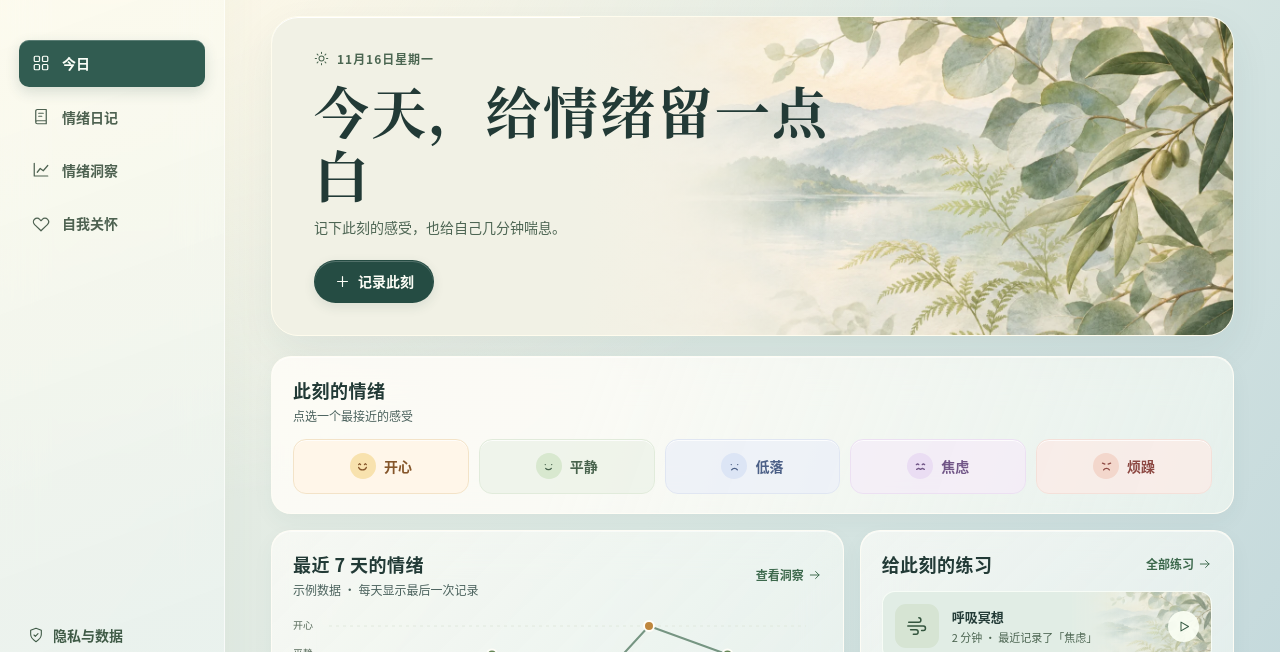
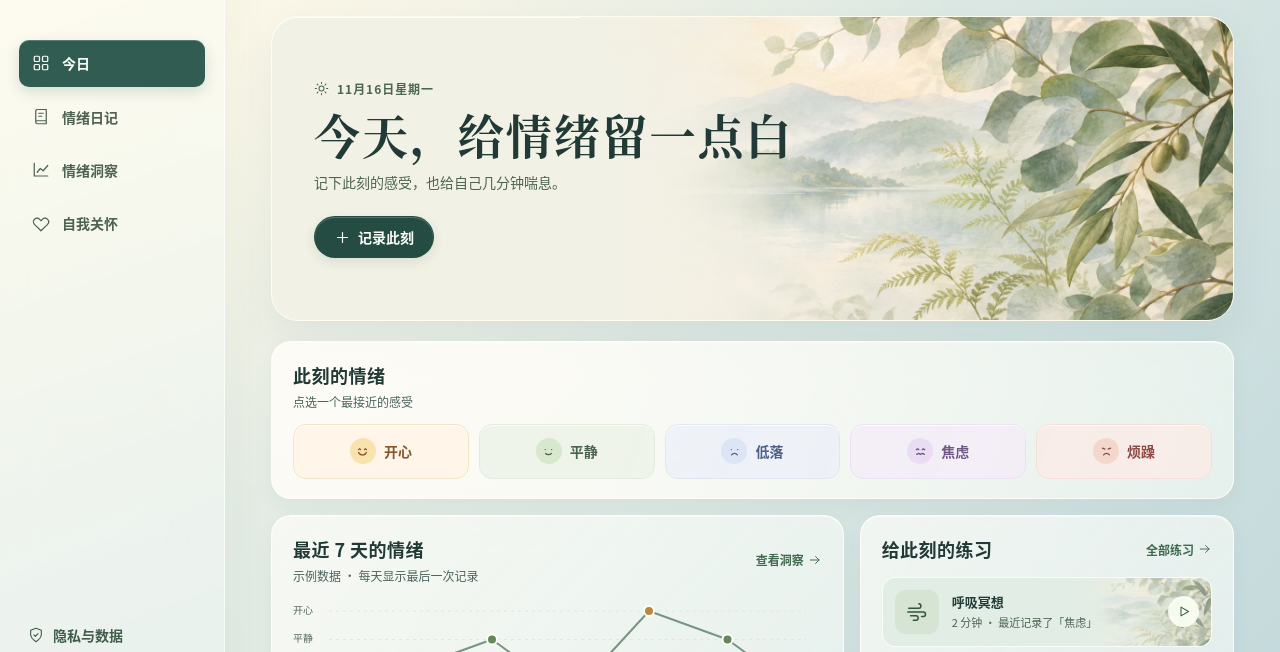
Before and after one commit to charlesshi1212/liubai-mood-log, a plain HTML site: page index.html in a window 1280 px wide. Shown: the part 82-734 px from the top of the page. Drawn offline with Linux system fonts and the light colour scheme.

Commit message:
Balance the home headline on compact screens

```diff
--- a/index.html
+++ b/index.html
@@ -7,7 +7,7 @@
   <meta name="description" content="用一分钟记下情绪，回顾触发因素，找到适合当下的自我关怀练习。">
   <title>留白 Mood Log · 情绪日记与自我关怀</title>
   <link rel="icon" href="mark.svg?v=botanical" type="image/svg+xml">
-  <link rel="stylesheet" href="style.css?v=botanical">
+  <link rel="stylesheet" href="style.css?v=botanical2">
   <script src="app.js?v=botanical" defer></script>
 </head>
 <body>
--- a/style.css
+++ b/style.css
@@ -264,7 +264,7 @@ body {
 .hero-art { left: 32%; background-position: 50% 48%; }
 .hero-art::after { background: linear-gradient(90deg, #f1f1e5, #f1f1e5a3 18%, transparent 46%); }
 .hero-body { max-width: 68%; padding: 32px 42px; }
-.hero h1 { letter-spacing: .04em; font-size: clamp(34px, 4.3vw, 58px); line-height: 1.16; }
+.hero h1 { letter-spacing: .04em; font-size: clamp(32px, 3.6vw, 53px); line-height: 1.16; text-wrap: balance; }
 .hero .primary { margin-top: 22px; border-radius: 30px; padding-inline: 19px; }
 .primary { background: #254c43; box-shadow: inset 0 1px 0 #fff3, 0 4px 12px #22483d1c; }
 .primary:hover:not(:disabled) { background: #356257; }
```
